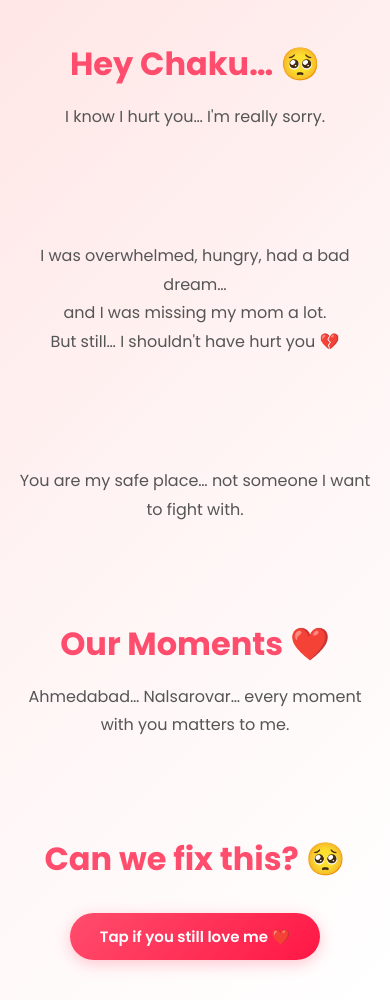
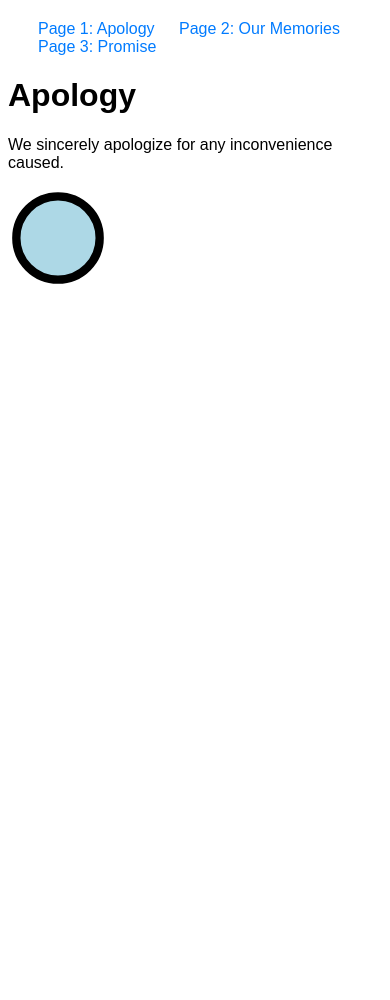
Before and after one commit to Adhirafoewhile7/Sorry-chku, a plain HTML site: page index.html in a window 390 px wide. After the commit the page ends 844 px from the top, so only its background shows below. Drawn offline with Linux system fonts and the light colour scheme.

Commit message:
Updated index.html with enhanced content including SVG graphics, animations, and 3-page navigation system.

```diff
--- a/index.html
+++ b/index.html
@@ -2,258 +2,51 @@
 <html lang="en">
 <head>
     <meta charset="UTF-8">
-  <title>I'm Sorry Chaku ❤️</title>
     <meta name="viewport" content="width=device-width, initial-scale=1.0">
-  <link href="https://fonts.googleapis.com/css2?family=Poppins:wght@400;600;700&display=swap" rel="stylesheet">
-
+    <title>Apology Website</title>
     <style>
-    * {
-      box-sizing: border-box;
-    }
-
-    html {
-      scroll-behavior: smooth;
-    }
-
-    body {
-      margin: 0;
-      font-family: 'Poppins', Arial, sans-serif;
-      text-align: center;
-      background: linear-gradient(135deg, #ffe6e6 0%, #fff5f5 50%, #ffffff 100%);
-      color: #333;
-      min-height: 100vh;
-      overflow-x: hidden;
-    }
-
-    .section {
-      padding: 60px 20px;
-      max-width: 700px;
-      margin: auto;
-      animation: fadeInUp 0.8s ease-out forwards;
-      opacity: 0;
-    }
-
-    .section:nth-child(1) {
-      animation-delay: 0.2s;
-    }
-
-    .section:nth-child(2) {
-      animation-delay: 0.4s;
-    }
-
-    .section:nth-child(3) {
-      animation-delay: 0.6s;
-    }
-
-    .section:nth-child(4) {
-      animation-delay: 0.8s;
-    }
-
-    .section:nth-child(5) {
-      animation-delay: 1s;
-    }
-
-    @keyframes fadeInUp {
-      from {
-        opacity: 0;
-        transform: translateY(30px);
-      }
-      to {
-        opacity: 1;
-        transform: translateY(0);
-      }
-    }
-
-    h1 {
-      color: #ff4d6d;
-      margin-bottom: 10px;
-      font-size: 2.5rem;
-      margin-top: 0;
-      animation: heartBeat 0.6s ease-in-out;
-    }
-
-    @keyframes heartBeat {
-      0%, 100% {
-        transform: scale(1);
-      }
-      25% {
-        transform: scale(1.1);
-      }
-      50% {
-        transform: scale(1);
-      }
-    }
-
-    p {
-      font-size: 18px;
-      line-height: 1.8;
-      color: #555;
-      margin: 15px 0;
-    }
-
-    button {
-      padding: 14px 35px;
-      border: none;
-      border-radius: 50px;
-      background: linear-gradient(135deg, #ff4d6d 0%, #ff1744 100%);
-      color: white;
-      margin-top: 20px;
-      font-size: 16px;
-      font-weight: 600;
-      font-family: 'Poppins', sans-serif;
-      cursor: pointer;
-      transition: all 0.3s ease;
-      box-shadow: 0 4px 15px rgba(255, 77, 109, 0.3);
-      position: relative;
-      overflow: hidden;
-    }
-
-    button::before {
-      content: '';
-      position: absolute;
-      top: 0;
-      left: -100%;
-      width: 100%;
-      height: 100%;
-      background: rgba(255, 255, 255, 0.2);
-      transition: left 0.3s ease;
-    }
-
-    button:hover::before {
-      left: 100%;
-    }
-
-    button:hover {
-      background: linear-gradient(135deg, #e6003c 0%, #cc0033 100%);
-      transform: translateY(-3px);
-      box-shadow: 0 6px 20px rgba(230, 0, 60, 0.4);
-    }
-
-    button:active {
-      transform: translateY(-1px);
-    }
-
-    button:focus {
-      outline: 2px solid #ff4d6d;
-      outline-offset: 2px;
-    }
-
-    button:focus:not(:focus-visible) {
-      outline: none;
-    }
-
-    button:focus-visible {
-      outline: 2px solid #ff4d6d;
-      outline-offset: 2px;
-    }
-
-    .hidden {
-      display: none;
-    }
-
-    #msg {
-      margin-top: 30px;
-      font-size: 22px;
-      color: #ff4d6d;
-      font-weight: 600;
-      animation: slideInMessage 0.5s ease-out;
-      line-height: 1.8;
-    }
-
-    @keyframes slideInMessage {
-      from {
-        opacity: 0;
-        transform: translateY(-20px);
-      }
-      to {
-        opacity: 1;
-        transform: translateY(0);
-      }
-    }
-
-    /* Mobile responsiveness */
-    @media (max-width: 600px) {
-      .section {
-        padding: 40px 15px;
-      }
-
-      h1 {
-        font-size: 2rem;
-      }
-
-      p {
-        font-size: 16px;
-      }
-
-      button {
-        padding: 12px 30px;
-        font-size: 15px;
-      }
-
-      #msg {
-        font-size: 18px;
-      }
-    }
-
-    /* Accessibility */
-    @media (prefers-reduced-motion: reduce) {
-      * {
-        animation: none !important;
-        transition: none !important;
-      }
-    }
+        body { font-family: Arial, sans-serif; }
+        nav { margin: 20px; }
+        nav a { margin: 0 10px; text-decoration: none; color: #007BFF; }
+        .page { display: none; }
+        .active { display: block; }
+        svg { width: 100px; height: 100px; animation: bounce 1s infinite; }
+        @keyframes bounce { 0%, 100% { transform: translateY(0); } 50% { transform: translateY(-20px); } }
     </style>
-
 </head>
-
 <body>
-
-  <main>
-    <div class="section">
-      <h1>Hey Chaku… 🥺</h1>
-      <p>I know I hurt you… I'm really sorry.</p>
+    <nav>
+        <a href="#" onclick="showPage(1)">Page 1: Apology</a>
+        <a href="#" onclick="showPage(2)">Page 2: Our Memories</a>
+        <a href="#" onclick="showPage(3)">Page 3: Promise</a>
+    </nav>
+    <div id="page1" class="page active">
+        <h1>Apology</h1>
+        <p>We sincerely apologize for any inconvenience caused.</p>
+        <svg xmlns="http://www.w3.org/2000/svg" fill="none" viewBox="0 0 24 24">
+            <circle cx="12" cy="12" r="10" stroke="black" stroke-width="2" fill="lightblue" />
+        </svg>
     </div>
-
-    <div class="section">
-      <p>
-        I was overwhelmed, hungry, had a bad dream…<br>
-        and I was missing my mom a lot.<br>
-        But still… I shouldn't have hurt you 💔
-      </p>
+    <div id="page2" class="page">
+        <h1>Our Memories</h1>
+        <p>Here are some of our cherished memories together.</p>
+        <svg xmlns="http://www.w3.org/2000/svg" fill="none" viewBox="0 0 24 24">
+            <rect x="4" y="4" width="16" height="16" stroke="black" stroke-width="2" fill="lightpink" />
+        </svg>
     </div>
-
-    <div class="section">
-      <p>
-        You are my safe place… not someone I want to fight with.
-      </p>
+    <div id="page3" class="page">
+        <h1>Promise</h1>
+        <p>We promise to learn from our mistakes and make things better.</p>
+        <svg xmlns="http://www.w3.org/2000/svg" fill="none" viewBox="0 0 24 24">
+            <path d="M12 2L2 22h20L12 2z" stroke="black" stroke-width="2" fill="lightgreen" />
+        </svg>
     </div>
-
-    <div class="section">
-      <h1>Our Moments ❤️</h1>
-      <p>Ahmedabad… Nalsarovar… every moment with you matters to me.</p>
-    </div>
-
-    <div class="section">
-      <h1>Can we fix this? 🥺</h1>
-      <button onclick="showMsg()" aria-label="Reveal message of love">Tap if you still love me ❤️</button>
-      <p id="msg" class="hidden" role="status" aria-live="polite"></p>
-    </div>
-  </main>
-
     <script>
-    function showMsg() {
-      const msg = document.getElementById("msg");
-      msg.classList.remove("hidden");
-      msg.innerHTML =
-        "I don't want perfect… I just want us again ❤️🥺";
-      msg.focus();
-    }
-
-    // Smooth scroll support for older browsers
-    if (!window.CSS || !window.CSS.supports('scroll-behavior', 'smooth')) {
-      document.documentElement.style.scrollBehavior = 'auto';
+        function showPage(pageNum) {
+            const pages = document.querySelectorAll('.page');
+            pages.forEach(page => page.classList.remove('active'));
+            document.getElementById(`page${pageNum}`).classList.add('active');
         }
     </script>
-
 </body>
 </html>
```
Lines whose indentation alone changed are shown as unchanged.
